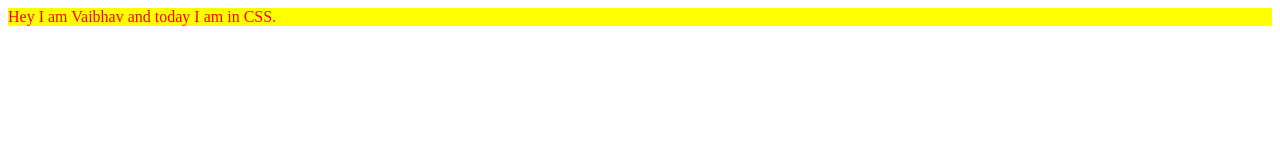
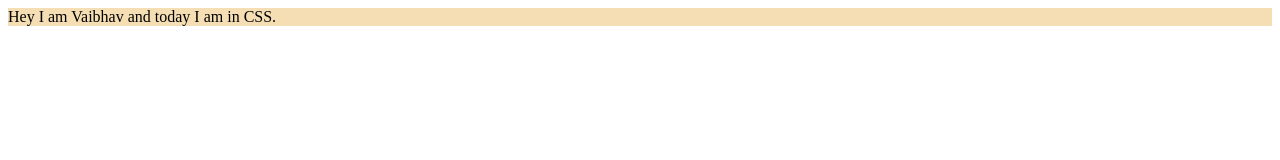
Before and after one commit to 089vaibhav/first-repo, a plain HTML site: page css/index.html in a window 1280 px wide. Drawn offline with Linux system fonts and the light colour scheme.

Commit message:
commit CSS

```diff
--- a/css/index.html
+++ b/css/index.html
@@ -4,12 +4,13 @@
     <meta charset="UTF-8">
     <meta name="viewport" content="width=device-width, initial-scale=1.0">
     <title>CSS</title>
-    <style>
+    <link rel="stylesheet" href="style.css">
+    <!-- <style>
         div{
             color: red;
             background: yellow;
         }
-    </style>
+    </style> -->
 </head>
 <body>
     <div>
--- /dev/null
+++ b/css/style.css
@@ -0,0 +1,3 @@
+div{
+    background: wheat;
+}
```
